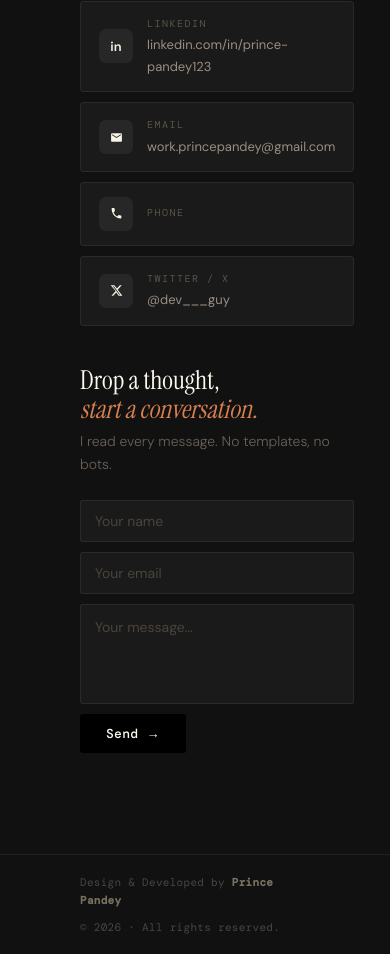
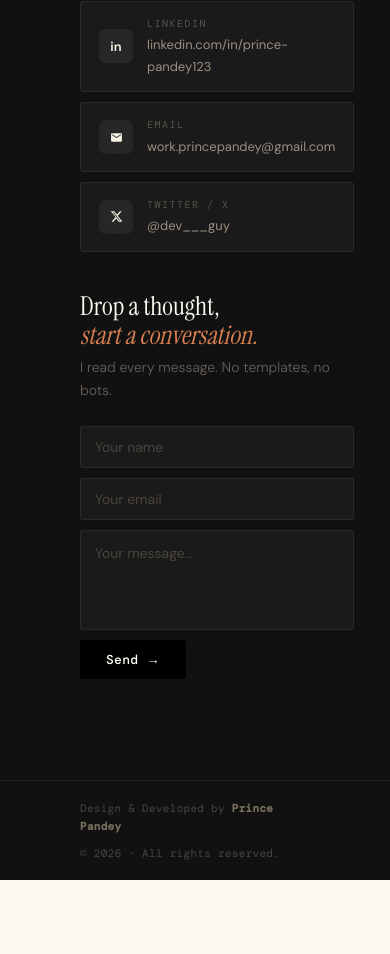
Before and after one commit to pandey-prince/portfolio, a Next.js app: page / in a window 390 px wide. Shown: the part 8829-9783 px from the top of the page. After the commit the page ends 9709 px from the top, so only its background shows below. Built offline with nearby package versions, Linux system fonts and the light colour scheme; no server answers; a web font is replaced by a local one.

Commit message:
Remove phone number from portfolio
Drop phone from site config/contact UI and remove the local resume
PDF (resume stays on Drive) so the number is no longer published.

Co-authored-by: Prince Pandey <work.princepandey@gmail.com>

```diff
--- a/components/Contact.tsx
+++ b/components/Contact.tsx
@@ -123,20 +123,6 @@ export default function Contact() {
                   </div>
                 </a>
                 <a
-                  href={`tel:${siteConfig.phone.replace(/\s/g, "")}`}
-                  className="conn-link"
-                >
-                  <div className="conn-icon">
-                    <svg viewBox="0 0 24 24" fill="currentColor">
-                      <path d="M6.6 10.8a15.05 15.05 0 006.6 6.6l2.2-2.2a1 1 0 011.01-.24c1.12.37 2.33.57 3.59.57a1 1 0 011 1V20a1 1 0 01-1 1C10.85 21 3 13.15 3 3a1 1 0 011-1h3.5a1 1 0 011 1c0 1.26.2 2.47.57 3.59a1 1 0 01-.25 1.01L6.6 10.8z" />
-                    </svg>
-                  </div>
-                  <div>
-                    <div className="conn-label">Phone</div>
-                    <div className="conn-val">{siteConfig.phone}</div>
-                  </div>
-                </a>
-                <a
                   href={siteConfig.social.x}
                   target="_blank"
                   rel="noreferrer"
--- a/lib/config.ts
+++ b/lib/config.ts
@@ -12,7 +12,6 @@ export const siteConfig = {
   location: "Lucknow, India",
   locationShort: "Lucknow, UP",
   email: "work.princepandey@gmail.com",
-  phone: "",
   resumeUrl:
     "https://drive.google.com/file/d/1QP1Ig4rJXvnr-N04jOLfPLGQ6ckHoEfj/view?usp=sharing",
   education: "B.Tech CSE · Goel Institute · CGPA 7.3/10",
```
